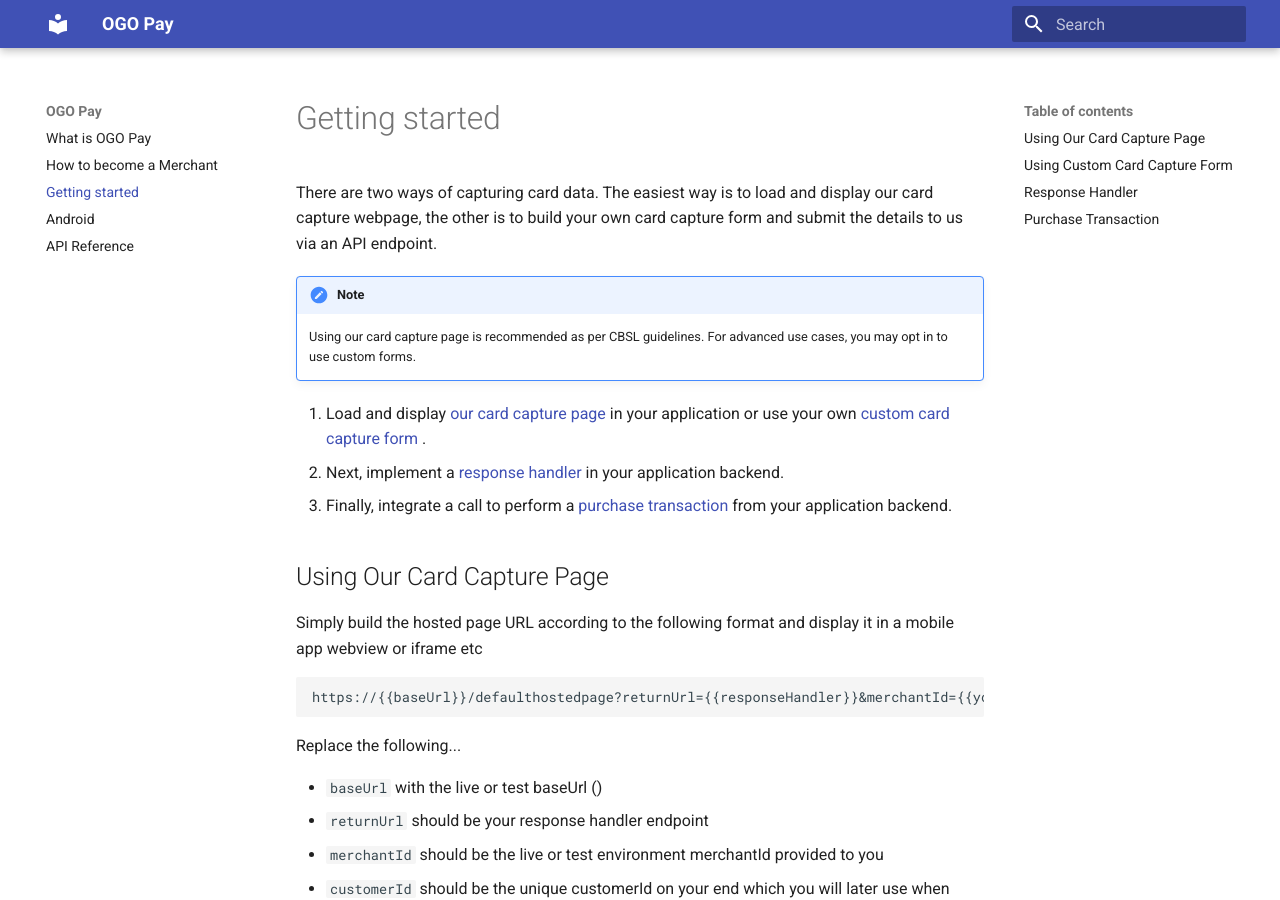
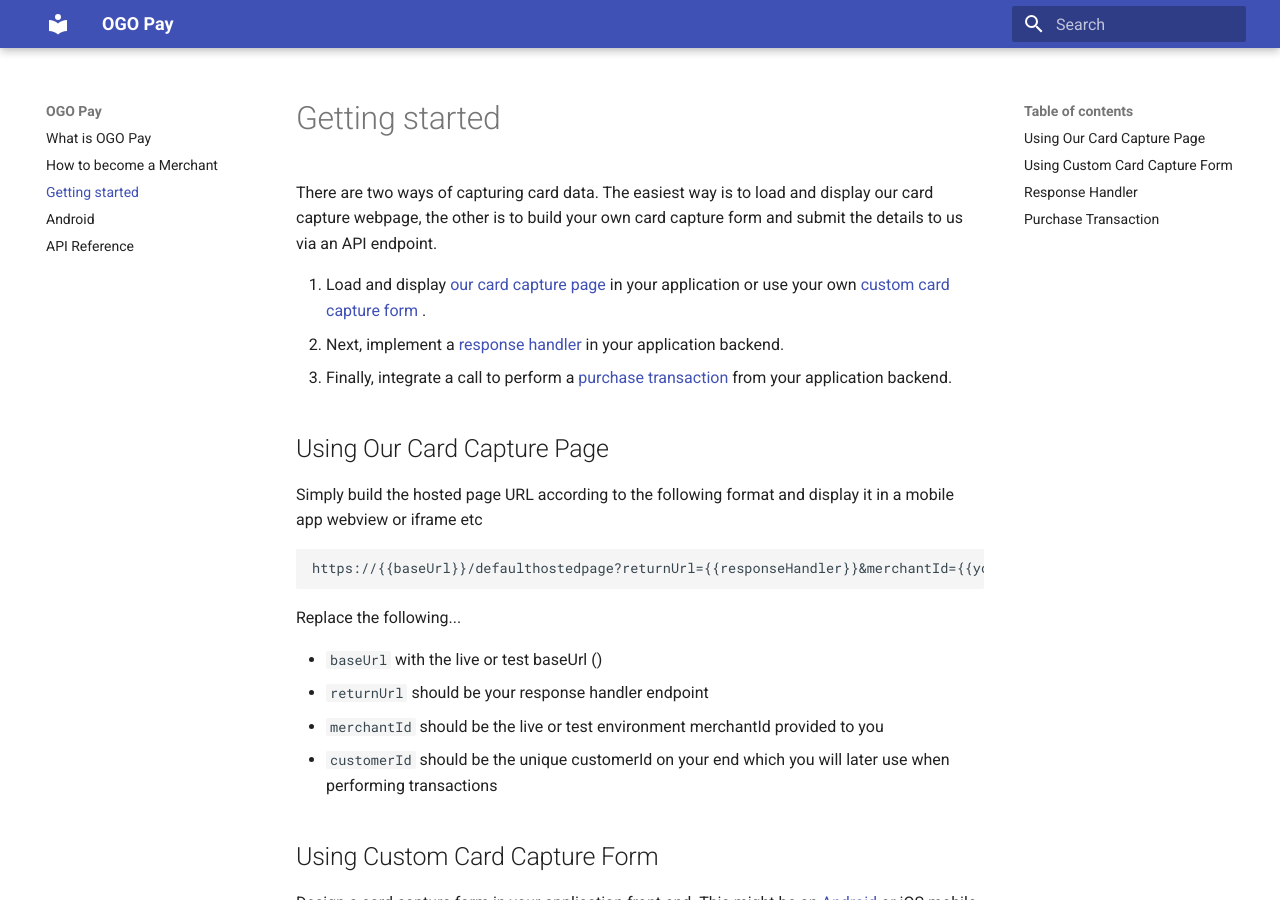
Before and after one commit to denesh-r/ogopay-docs, an MkDocs documentation site: the page built from docs/integration.md, in a window 1280 px wide and 900 px high. Built offline with MkDocs 1.6.1 and Material for MkDocs 9.7.7, drawn with Linux system fonts in a browser that asks for light colours.

Commit message:
Removed recommendation

```diff
--- a/docs/integration.md
+++ b/docs/integration.md
@@ -3,9 +3,9 @@
 There are two ways of capturing card data. The easiest way is to load and display our card capture webpage,
 the other is to build your own card capture form and submit the details to us via an API endpoint.
 
-!!! note
+<!-- !!! note
     Using our card capture page is recommended as per CBSL guidelines.
-    For advanced use cases, you may opt in to use custom forms.
+    For advanced use cases, you may opt in to use custom forms. -->
 
 1. Load and display [our card capture page](#using-our-card-capture-page) in your application
     or use your own [custom card capture form](#using-custom-card-capture-form) .
```
